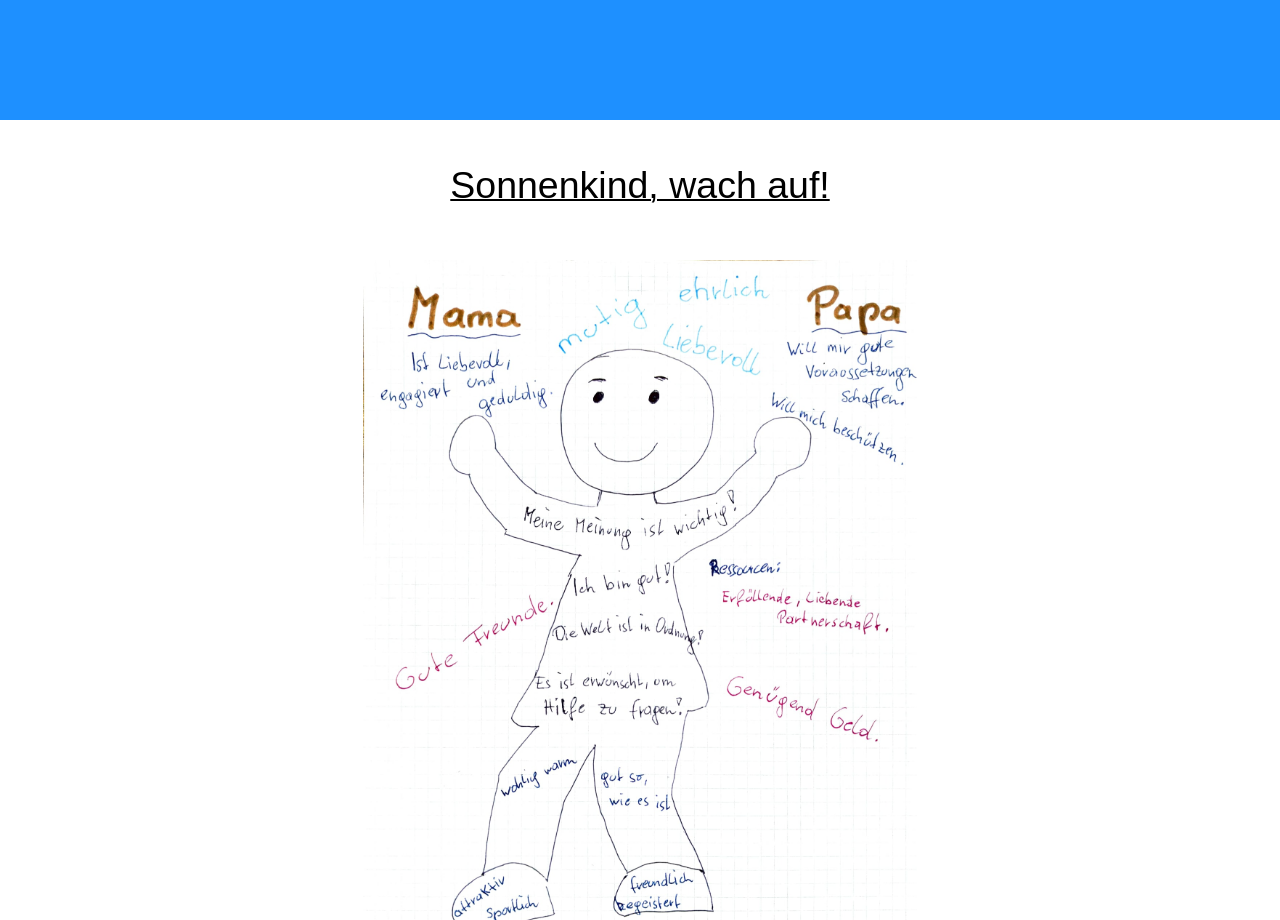
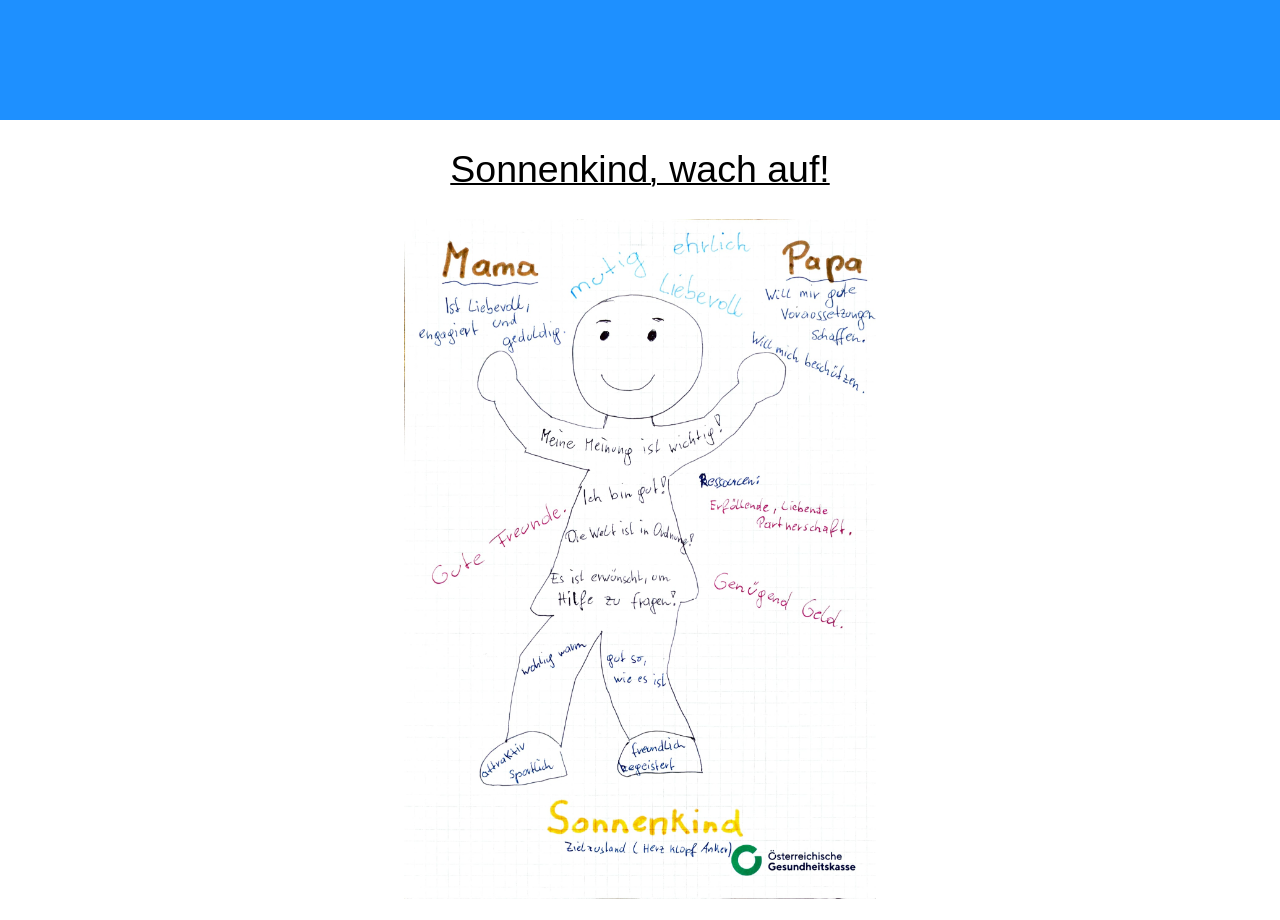
Before and after one commit to bergmichl/morgenritual, a plain HTML site: page index.html in a window 1280 px wide. Shown: the part 6280-7200 px from the top of the page. Drawn offline with Linux system fonts and the light colour scheme.

Commit message:
adjusted img to fit all screens

```diff
--- a/index.html
+++ b/index.html
@@ -87,7 +87,7 @@
 
   <section id="page-9" class="page">
     <a class="go-left" href="#page-8"><i class="fas fa-chevron-left"></i></a>
-    <h1 class="more-space">Sonnenkind, wach auf!</h1>
+    <h1 class="more-space-downward">Sonnenkind, wach auf!</h1>
     <img class="fill-screen" src="./img/Sonnenkind.jpg" alt="Bild vom Sonnenkind">
   </section>
 
--- a/style.css
+++ b/style.css
@@ -54,9 +54,9 @@ h1.more-text {
   margin-bottom: 2rem;
 }
 
-h1.more-space {
-  padding-top: 5vh;
-  margin-bottom: 2rem;
+h1.more-space-downward {
+  padding-top: 3vh;
+  margin-bottom: 1rem;
 }
 
 p {
@@ -119,7 +119,7 @@ img {
 }
 
 img.fill-screen {
-  max-height: 100%;
+  max-height: 85vh;
 }
 
 ul {
```
